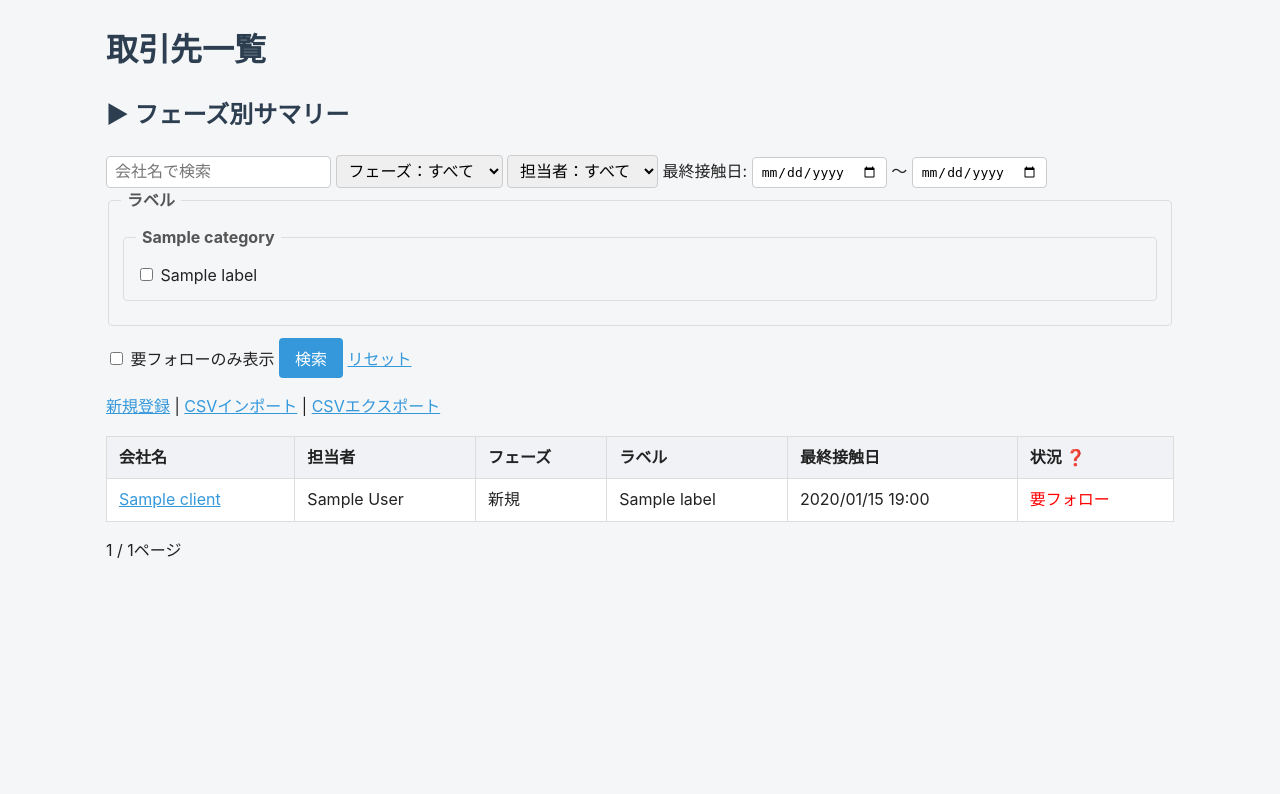
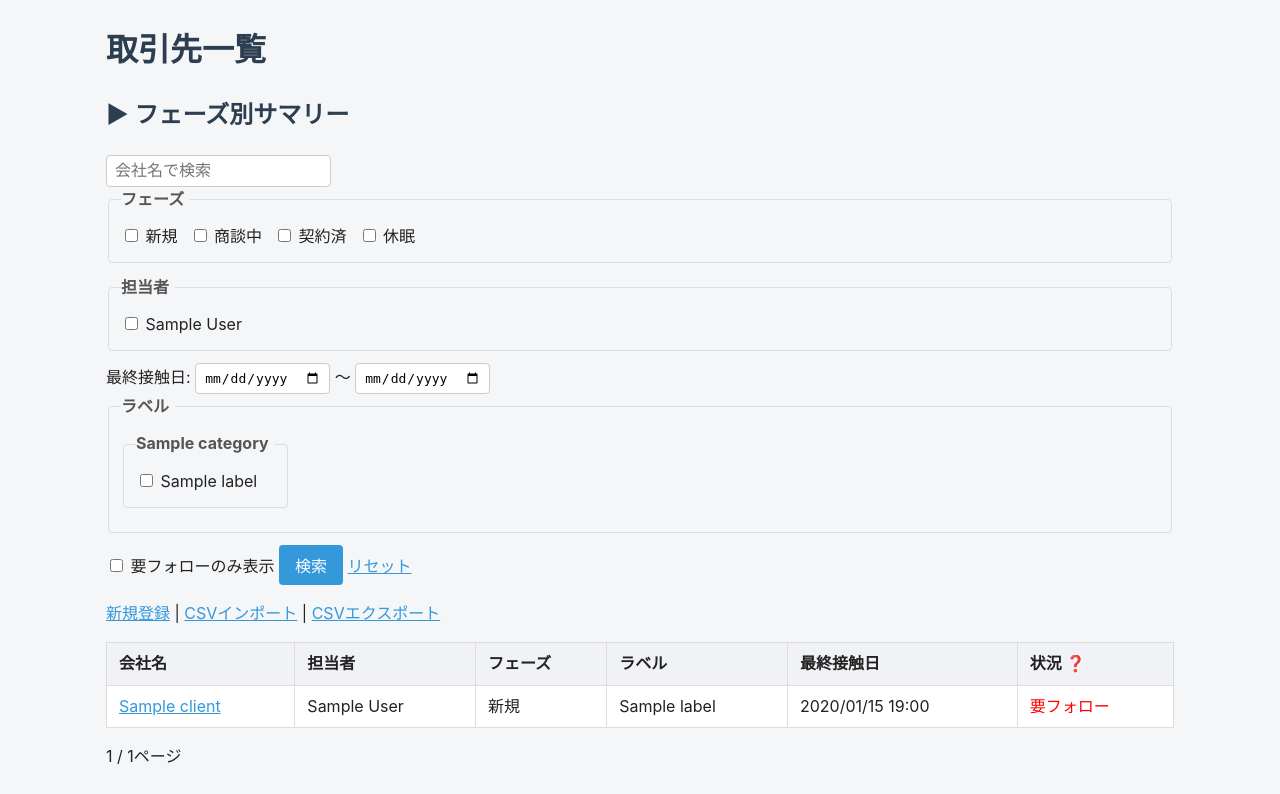
Before and after one commit to kenta138/crm_project, a Django app: page /clients/ in a window 1280 px wide. Shown: the part 50-844 px from the top of the page. Before the commit the page ends 608 px from the top, so only its background shows below. Run offline with Django 5.2, Linux system fonts and the light colour scheme; a user stored in the database is signed in; tables that the repository leaves empty hold one stand-in row (values such as "Sample post").

Commit message:
取引先一覧の絞り込みエリアをコンパクトに

```diff
--- a/clients/views.py
+++ b/clients/views.py
@@ -66,17 +66,17 @@ def client_list(request):
     if keyword:
         clients = clients.filter(name__icontains=keyword)
 
-    phase = request.GET.get('phase', '')
-    if phase:
-        clients = clients.filter(phase=phase)
+    phase_values = request.GET.getlist('phase')
+    if phase_values:
+        clients = clients.filter(phase__in=phase_values)
 
     label_ids = request.GET.getlist('label')
     if label_ids:
         clients = clients.filter(labels__id__in=label_ids).distinct()
 
-    assigned_user_id = request.GET.get('assigned_user', '')
-    if assigned_user_id:
-        clients = clients.filter(assigned_user__id=assigned_user_id)
+    assigned_user_ids = request.GET.getlist('assigned_user')
+    if assigned_user_ids:
+        clients = clients.filter(assigned_user__id__in=assigned_user_ids)
 
     contact_date_from = request.GET.get('contact_date_from', '')
     if contact_date_from:
@@ -119,9 +119,9 @@ def client_list(request):
     context = {
         'page_obj': page_obj,
         'keyword': keyword,
-        'phase': phase,
+        'phase_values': phase_values,
         'label_ids': label_ids,
-        'assigned_user_id': assigned_user_id,
+        'assigned_user_ids': assigned_user_ids,
         'contact_date_from': contact_date_from,
         'contact_date_to': contact_date_to,
         'follow_up_only': follow_up_only,
@@ -269,15 +269,15 @@ def client_import(request):
 @login_required
 @admin_required
 def client_export(request):
-    phase = request.GET.get('phase', '')
+    phase_values = request.GET.getlist('phase')
     label_ids = request.GET.getlist('label')
 
     clients = Client.objects.filter(
         deleted_at__isnull=True
     ).select_related('assigned_user').prefetch_related('labels')
 
-    if phase:
-        clients = clients.filter(phase=phase)
+    if phase_values:
+        clients = clients.filter(phase__in=phase_values)
     if label_ids:
         clients = clients.filter(labels__id__in=label_ids).distinct()
 
--- a/static/css/style.css
+++ b/static/css/style.css
@@ -237,3 +237,14 @@ a {
     visibility: visible;
     opacity: 1;
 }
+
+.filter-group {
+    display: flex;
+    flex-wrap: wrap;
+    align-items: center;
+    gap: 4px 12px;
+}
+
+.filter-group legend {
+    padding: 0 6px 0 0;
+}
--- a/templates/clients/client_list.html
+++ b/templates/clients/client_list.html
@@ -23,26 +23,30 @@
 
 <form method="get">
     <input type="text" name="keyword" value="{{ keyword }}" placeholder="会社名で検索">
-    <select name="phase">
-        <option value="">フェーズ：すべて</option>
-        {% for value, label in phases %}
-        <option value="{{ value }}" {% if phase == value %}selected{% endif %}>{{ label }}</option>
+    <fieldset class="filter-group">
+        <legend>フェーズ</legend>        {% for value, label in phases %}
+        <label>
+            <input type="checkbox" name="phase" value="{{ value }}" {% if value in phase_values %}checked{% endif %}>
+            {{ label }}
+        </label>
         {% endfor %}
-    </select>
-    <select name="assigned_user">
-        <option value="">担当者：すべて</option>
+    </fieldset>
+    <fieldset class="filter-group">
+        <legend>担当者</legend>
         {% for u in users %}
-        <option value="{{ u.id }}" {% if assigned_user_id == u.id|stringformat:"s" %}selected{% endif %}>{{ u.name }}</option>
+        <label>
+            <input type="checkbox" name="assigned_user" value="{{ u.id }}" {% if u.id|stringformat:"s" in assigned_user_ids %}checked{% endif %}>
+            {{ u.name }}
+        </label>
         {% endfor %}
-    </select>
-    最終接触日:
+    </fieldset>    最終接触日:
     <input type="date" name="contact_date_from" value="{{ contact_date_from }}">
     〜
     <input type="date" name="contact_date_to" value="{{ contact_date_to }}">
-    <fieldset>
+    <fieldset class="filter-group">
         <legend>ラベル</legend>
         {% for category in categories %}
-        <fieldset>
+        <fieldset class="filter-group">
             <legend>{{ category.name }}</legend>
             {% for label in category.labels.all %}
             {% if label.is_active %}
@@ -66,7 +70,7 @@
     <a href="/clients/new/">新規登録</a>
     {% if user.role == 'admin' %}
     | <a href="/clients/import/">CSVインポート</a>
-    | <a href="/clients/export/?phase={{ phase }}{% for lid in label_ids %}&label={{ lid }}{% endfor %}">CSVエクスポート</a>    {% endif %}
+    | <a href="/clients/export/?{% for p in phase_values %}phase={{ p }}&{% endfor %}{% for lid in label_ids %}label={{ lid }}&{% endfor %}">CSVエクスポート</a>    {% endif %}
 </p>
 
 <table border="1">
@@ -104,11 +108,11 @@
 
 <div>
     {% if page_obj.has_previous %}
-        <a href="?page={{ page_obj.previous_page_number }}&keyword={{ keyword }}&phase={{ phase }}&assigned_user={{ assigned_user_id }}&contact_date_from={{ contact_date_from }}&contact_date_to={{ contact_date_to }}&follow_up_only={{ follow_up_only }}{% for lid in label_ids %}&label={{ lid }}{% endfor %}">前へ</a>    {% endif %}
-    {{ page_obj.number }} / {{ page_obj.paginator.num_pages }}ページ
+    <a href="?page={{ page_obj.previous_page_number }}&keyword={{ keyword }}&contact_date_from={{ contact_date_from }}&contact_date_to={{ contact_date_to }}&follow_up_only={{ follow_up_only }}{% for p in phase_values %}&phase={{ p }}{% endfor %}{% for uid in assigned_user_ids %}&assigned_user={{ uid }}{% endfor %}{% for lid in label_ids %}&label={{ lid }}{% endfor %}">前へ</a>    {% endif %}
+        {{ page_obj.number }} / {{ page_obj.paginator.num_pages }}ページ
     {% if page_obj.has_next %}
-        <a href="?page={{ page_obj.next_page_number }}&keyword={{ keyword }}&phase={{ phase }}&assigned_user={{ assigned_user_id }}&contact_date_from={{ contact_date_from }}&contact_date_to={{ contact_date_to }}&follow_up_only={{ follow_up_only }}{% for lid in label_ids %}&label={{ lid }}{% endfor %}">次へ</a>
-    {% endif %}
+    <a href="?page={{ page_obj.next_page_number }}&keyword={{ keyword }}&contact_date_from={{ contact_date_from }}&contact_date_to={{ contact_date_to }}&follow_up_only={{ follow_up_only }}{% for p in phase_values %}&phase={{ p }}{% endfor %}{% for uid in assigned_user_ids %}&assigned_user={{ uid }}{% endfor %}{% for lid in label_ids %}&label={{ lid }}{% endfor %}">次へ</a>
+        {% endif %}
 </div>
 
 <script>
```
